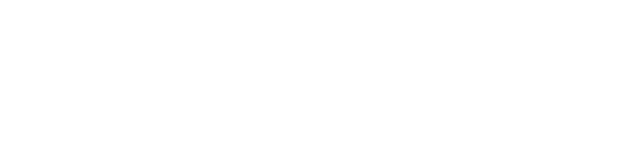
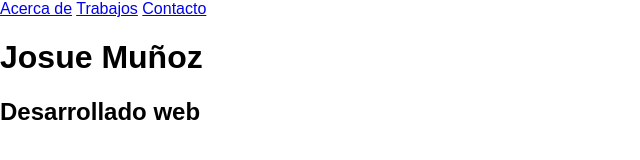
Before and after one commit to ooJOSUEoo/Practica_Portafolio, a plain HTML site: page index.html in a window 1280 px wide. Shown: the whole page, without its empty margins (0-640 px from the left). Drawn offline with Linux system fonts and the light colour scheme.

Commit message:
Estructura de header

```diff
--- a/index.html
+++ b/index.html
@@ -5,9 +5,27 @@
     <meta http-equiv="X-UA-Compatible" content="IE=edge">
     <meta name="viewport" content="width=device-width, initial-scale=1.0">
     <title>Portafolio de Josue Muñoz</title>
+    <link rel="preconnect" href="https://fonts.gstatic.com">
+    <link href="https://fonts.googleapis.com/css2?family=Open+Sans:ital,wght@0,300;0,400;0,600;0,700;1,600&display=swap" rel="stylesheet">
+    <link rel="stylesheet" href="./css/normalize.css">
+    <link rel="stylesheet" href="./css/font-awesome.min.css">
     <link rel="stylesheet" href="./css/estilos.css">
 </head>
 <body>
-
+    <header>
+        <div class="contenedor">
+            <nav class="menu">
+                <a href="#">Acerca de</a>
+                <a href="#">Trabajos</a>
+                <a href="#">Contacto</a>
+            </nav>
+            <div class="contenedor-texto">
+                <div class="texto">
+                    <h1 class="nombre">Josue Muñoz</h1>
+                    <h2 class="profesion">Desarrollado web</h2>
+                </div>
+            </div>
+        </div>
+    </header>
 </body>
 </html>
```
Also changed, not shown: 1 other file.
